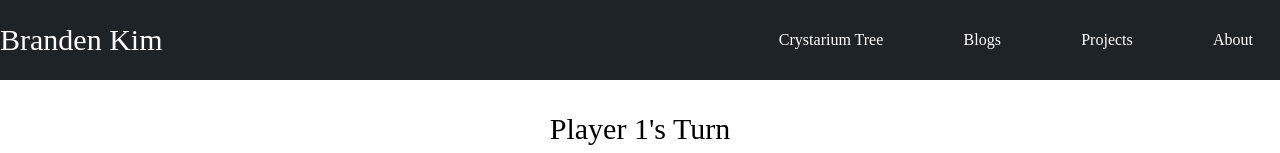
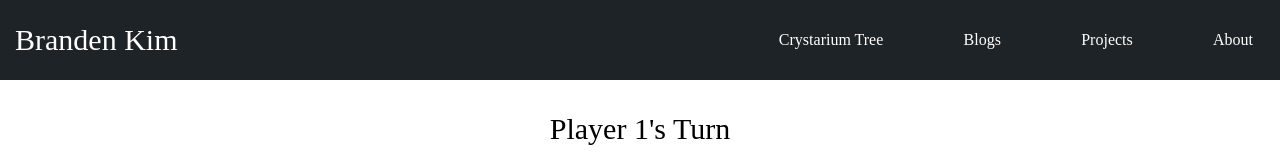
Before and after one commit to psiionik/CrystariumTree, a React (Create React App) app in the folder webfrontend/: page / in a window 1280 px wide. Shown: the top 153 px of the page. Built offline with nearby package versions, Linux system fonts and the light colour scheme; what webfontloader would draw is missing.

Commit message:
Fixed navigation CSS

```diff
--- a/webfrontend/src/Containers/Navigation/Navbars.tsx
+++ b/webfrontend/src/Containers/Navigation/Navbars.tsx
@@ -8,7 +8,7 @@ export default class Navbar extends React.Component {
         return (
             <div className={styles.background}>
                 <div className={styles["nav-box-1"]}>
-                    <p className={styles.text} style={{fontSize: "30px"}}>Branden Kim</p>
+                    <p className={styles.text} style={{marginLeft: "2%", fontSize: "30px"}}>Branden Kim</p>
                 </div>
                 <div className={styles["nav-box-2"]}>
                     <p className={styles.text}>Crystarium Tree</p>
```
